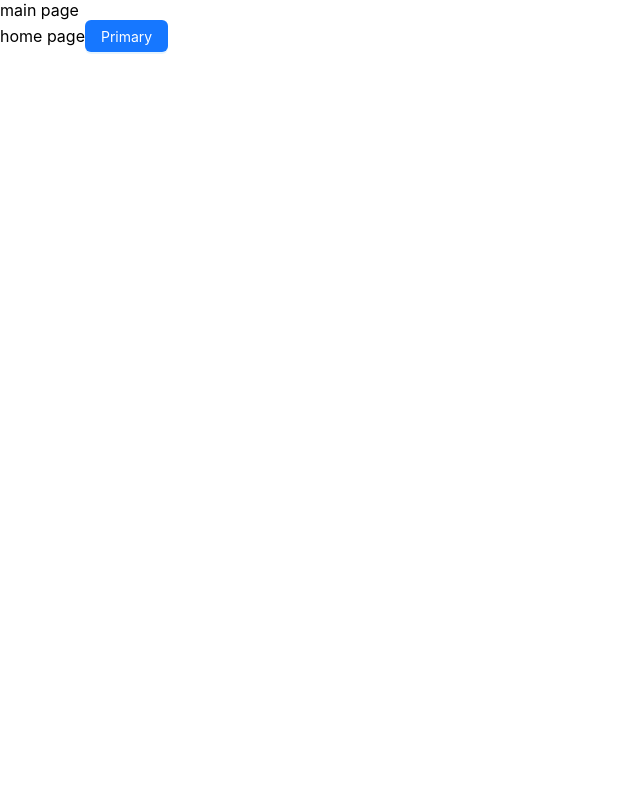
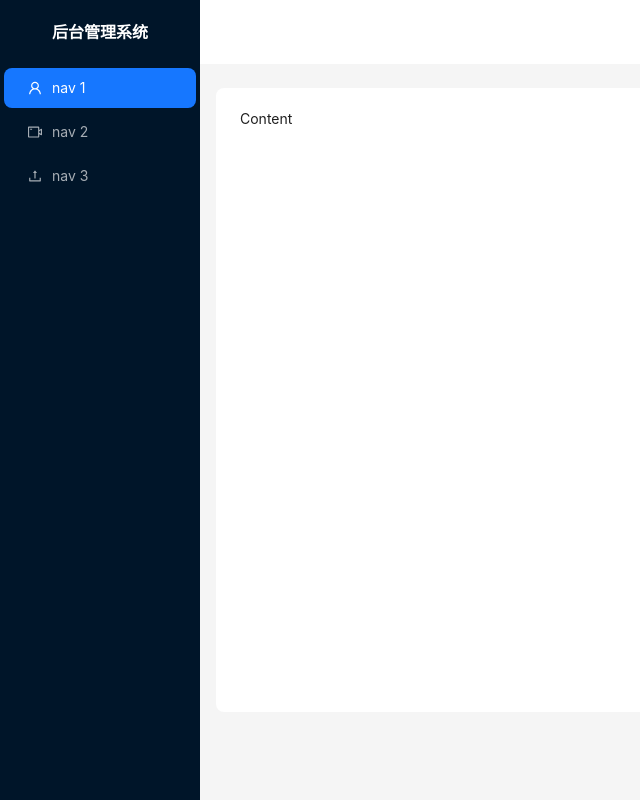
Before and after one commit to funnyJackPeng/react-practice, a React (Create React App) app: page /home in a window 1280 px wide. Shown: the whole page, without its empty margins (0-640 px from the left). Built offline with nearby package versions, Linux system fonts and the light colour scheme.

Commit message:
实现 layout 布局，并将 aside 拆分成组件

```diff
--- /dev/null
+++ b/src/components/commonAside/index.js
@@ -0,0 +1,44 @@
+import React from "react";
+import {
+    UploadOutlined,
+    UserOutlined,
+    VideoCameraOutlined,
+  } from '@ant-design/icons';
+  import {  Layout, Menu } from 'antd';
+  const {  Sider } = Layout;
+
+const CommonAside = () =>{
+
+    return(
+        <Sider trigger={null} collapsible >
+        <h3 className="app-name">后台管理系统</h3>
+        <Menu
+          theme="dark"
+          mode="inline"
+          defaultSelectedKeys={['1']}
+          items={[
+            {
+              key: '1',
+              icon: <UserOutlined />,
+              label: 'nav 1',
+            },
+            {
+              key: '2',
+              icon: <VideoCameraOutlined />,
+              label: 'nav 2',
+            },
+            {
+              key: '3',
+              icon: <UploadOutlined />,
+              label: 'nav 3',
+            },
+          ]}
+          style={{
+            height:'100%'
+          }}
+        />
+      </Sider>
+    );
+}
+
+export default CommonAside
--- a/src/index.css
+++ b/src/index.css
@@ -1,13 +1,87 @@
+html, body, div, span, applet, object, iframe,
+h1, h2, h3, h4, h5, h6, p, blockquote, pre,
+a, abbr, acronym, address, big, cite, code,
+del, dfn, em, img, ins, kbd, q, s, samp,
+small, strike, strong, sub, sup, tt, var,
+b, u, i, center,
+dl, dt, dd, ol, ul, li,
+fieldset, form, label, legend,
+table, caption, tbody, tfoot, thead, tr, th, td,
+article, aside, canvas, details, embed,
+figure, figcaption, footer, header, hgroup,
+menu, nav, output, ruby, section, summary,
+time, mark, audio, video {
+	margin: 0;
+	padding: 0;
+	border: 0;
+	font-size: 100%;
+  font: inherit;
+  vertical-align: baseline;
+  box-sizing: border-box;
+}
+/* HTML5 display-role reset for older browsers */
+article, aside, details, figcaption, figure,
+footer, header, hgroup, menu, nav, section {
+	display: block;
+}
 body {
-  margin: 0;
-  font-family: -apple-system, BlinkMacSystemFont, 'Segoe UI', 'Roboto', 'Oxygen',
-    'Ubuntu', 'Cantarell', 'Fira Sans', 'Droid Sans', 'Helvetica Neue',
-    sans-serif;
-  -webkit-font-smoothing: antialiased;
-  -moz-osx-font-smoothing: grayscale;
+	line-height: 1;
+}
+ol, ul {
+	list-style: none;
+}
+blockquote, q {
+	quotes: none;
+}
+blockquote:before, blockquote:after,
+q:before, q:after {
+	content: '';
+	content: none;
+}
+a, a:hover{
+  color: inherit;
+  text-decoration: none;
+}
+table {
+	border-collapse: collapse;
+	border-spacing: 0;
+}
+html, body {
+  width: 100%;
+  /* height: 100%; */
+  background-color: #f5f5f5;
+  font-family: 'PingFangSC-Light', 'PingFang SC', 'STHeitiSC-Light', 'Helvetica-Light', 'Arial', 'sans-serif';
 }
 
-code {
-  font-family: source-code-pro, Menlo, Monaco, Consolas, 'Courier New',
-    monospace;
+
+.fl{
+  float: left;
 }
+.fr{
+  float: right;
+	.button-group-item{
+		padding-left: 3px;
+	}
+}
+
+.clearfix{
+  zoom:1;
+  &:after{
+    display:block;
+    clear:both;
+    content:"";
+    visibility: hidden;
+    height:0;
+  }
+}
+.main-container {
+  min-height: calc(100vh - 64px)
+}
+.main-container .app-name {
+  background-color: #001529;
+  text-align: center;
+  color: #fff;
+  line-height: 64px;
+  font-weight: bold;
+  font-size: 16px;
+}
--- a/src/pages/main.js
+++ b/src/pages/main.js
@@ -1,11 +1,53 @@
-import React from 'react'
-import { Outlet } from 'react-router-dom'
+import React, { useState } from 'react';
+import {
+  MenuFoldOutlined,
+  MenuUnfoldOutlined,
+  UploadOutlined,
+  UserOutlined,
+  VideoCameraOutlined,
+} from '@ant-design/icons';
+import { Button, Layout, Menu, theme } from 'antd';
+import CommonAside from '../components/commonAside';
+const { Header, Sider, Content } = Layout;
 
 const Main = () =>{
-  return  <div>
-    main page
-    <Outlet />
-    </div>
+  const [collapsed, setCollapsed] = useState(false);
+  const {
+    token: { colorBgContainer, borderRadiusLG },
+  } = theme.useToken();
+  return (
+    <Layout className='main-container'>
+      <CommonAside />
+      <Layout>
+        <Header
+          style={{
+            padding: 0,
+            background: colorBgContainer,
+          }}
+        >
+          <Button
+            type="text"
+            style={{
+              fontSize: '16px',
+              width: 64,
+              height: 64,
+            }}
+          />
+        </Header>
+        <Content
+          style={{
+            margin: '24px 16px',
+            padding: 24,
+            minHeight: 280,
+            background: colorBgContainer,
+            borderRadius: borderRadiusLG,
+          }}
+        >
+          Content
+        </Content>
+      </Layout>
+    </Layout>
+  );
 }
 
 export default Main
```
